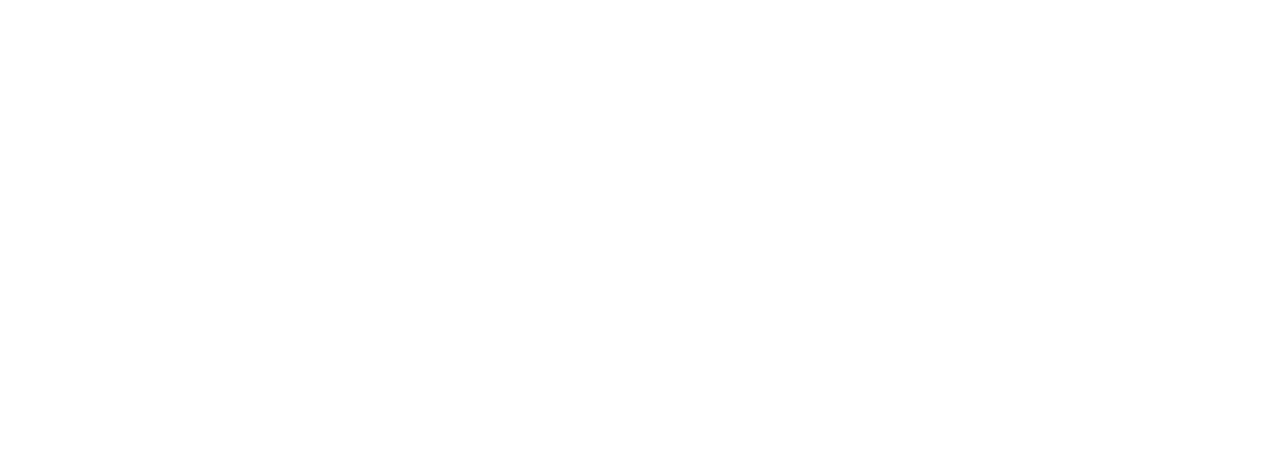
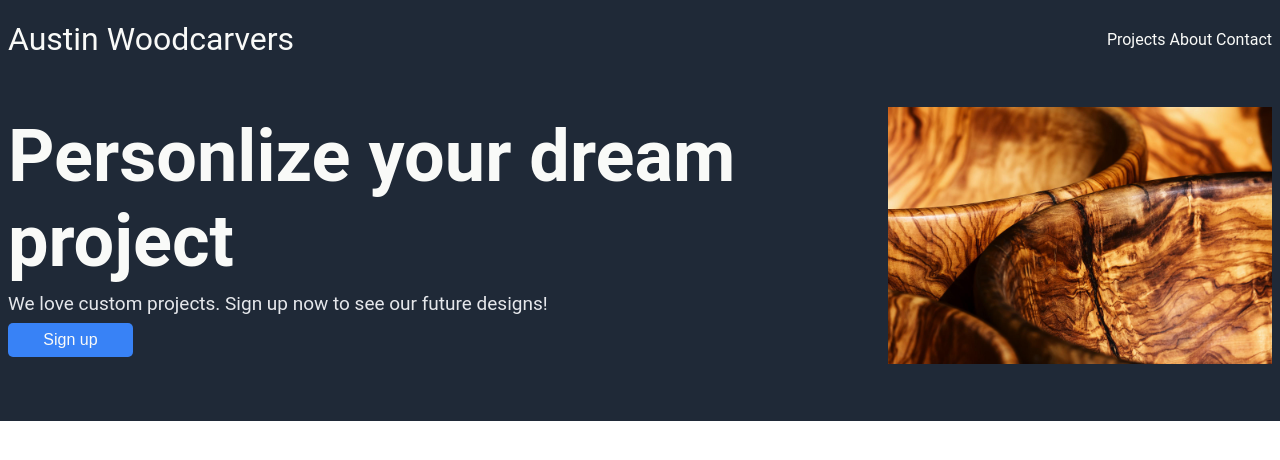
Before and after one commit to CodingWithDude/top-foundations-landing-page, a plain HTML site: page index.html in a window 1280 px wide. Drawn offline with Linux system fonts and the light colour scheme.

Commit message:
Created .hero-section content and CSS
Created the header and nav links, main hero text and secondary text
Created signup button and hero image
Links not working, only working on design for css flex experience

```diff
--- a/index.html
+++ b/index.html
@@ -8,6 +8,36 @@
     <title>Austin Wood Carvers</title>
 </head>
 <body>
+    <section class="hero-section">
+        <div class="hero-container">
+            <div class="header">
+                <div class="header-logo">
+                    Austin Woodcarvers
+                </div>
+                <div class="nav-links">
+                    Projects
+                    About
+                    Contact
+                </div>
+            </div>
+            <div class="hero-content">
+                <div class="call-to-action">
+                    <div class="hero">
+                        <div class="hero-main">
+                            <h1>Personlize your dream project</h1>
+                        </div>
+                        <div class="hero-secondary">
+                            <p>We love custom projects. Sign up now to see our future designs!</p>
+                        </div>
+                        <button class="hero-button">Sign up</button>
+                    </div>
+                </div>
+                <div class="hero-image">
+                    <img src="images/hero.png">
+                </div>
+            </div>
+        </div>
+    </section>
 
 </body>
 </html>
--- a/style.css
+++ b/style.css
@@ -0,0 +1,90 @@
+body {
+    margin: 0px;
+    padding: 0px;
+    font-family: "roboto",Arial, Helvetica, sans-serif;
+}
+
+.hero-section {
+    display: flex;
+    justify-content: center;
+    background-color: #1F2937;
+}
+
+.hero-container {
+    display: flex;
+    flex-direction: column;
+    max-width: 1280px;
+    padding: 8px;
+
+}
+
+.header {
+    display: flex;
+    flex-direction: row;
+    justify-content: space-between;
+    align-items: center;
+    color: #F9FAF8;
+    margin-top: 12px;
+    margin-bottom: 48px;
+}
+
+.header-logo {
+    font-size: 32px;
+}
+
+.hero-content {
+    display: flex;
+    flex-direction: row;
+    align-items: center;
+    gap: 50px;
+    margin-bottom: 48px;
+}
+
+.hero {
+    display: flex;
+    flex-direction: column;
+}
+
+.hero-main {
+    color: #F9FAF8;
+    font-size: 48px;
+    font-weight: bolder;
+}
+
+.hero-secondary {
+    font-size: 19px;
+    color: #E5E7EB;
+}
+
+.hero-button {
+    width: 125px;
+    color: #F9FAF8;
+    background-color: #3882F6;
+    border: none;
+    border-radius: 5px;
+    padding: 8px 20px;
+    font-size: 16px;
+    font-weight: 500;
+    margin: 8px 0;
+}
+
+.hero-image {
+    display: flex;
+    flex-wrap: wrap;
+    max-height: 400px;
+}
+
+h1 {
+    margin: 8px 0;
+    padding: 0;
+}
+
+p {
+    margin: 0;
+    padding: 0;
+}
+
+img {
+    width: 100%;
+    max-height: 300px;
+}
```
Also changed, not shown: images/hero.png (added), images/logo.png (added), 1 other file.
